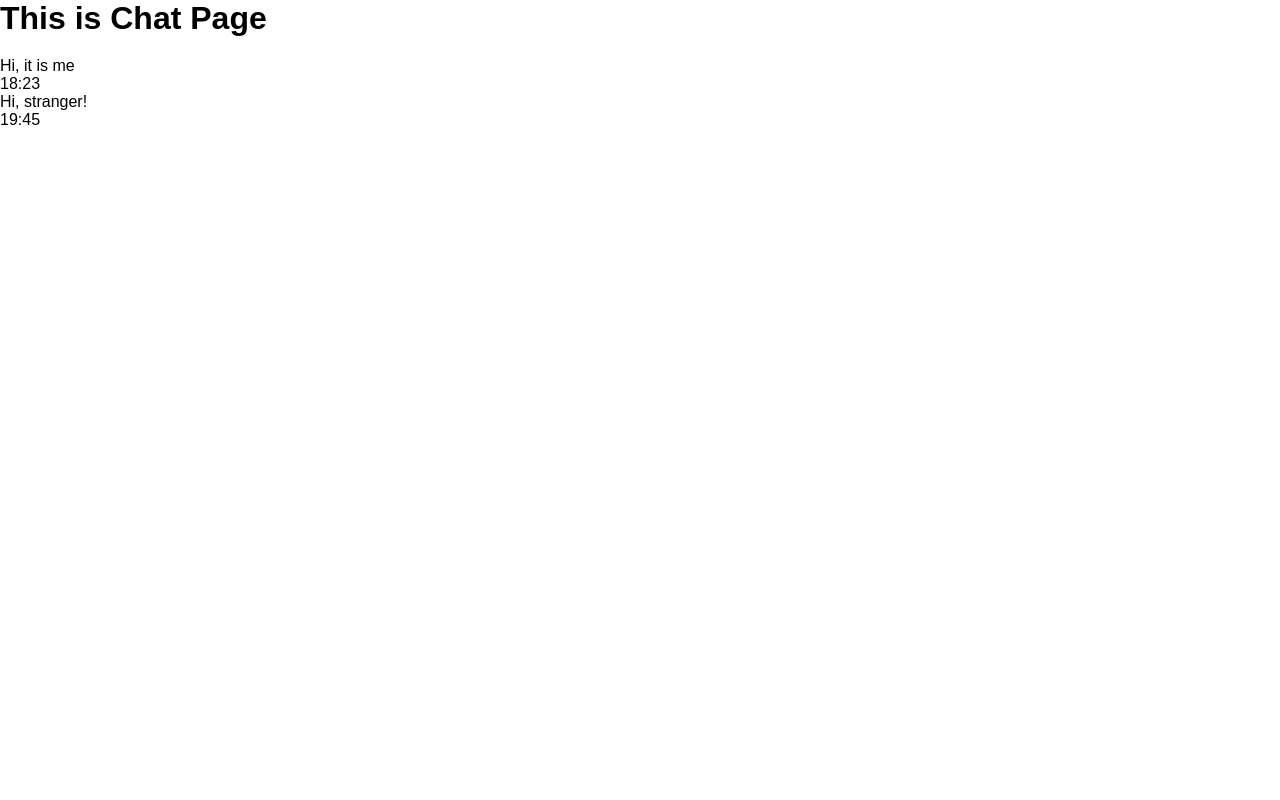
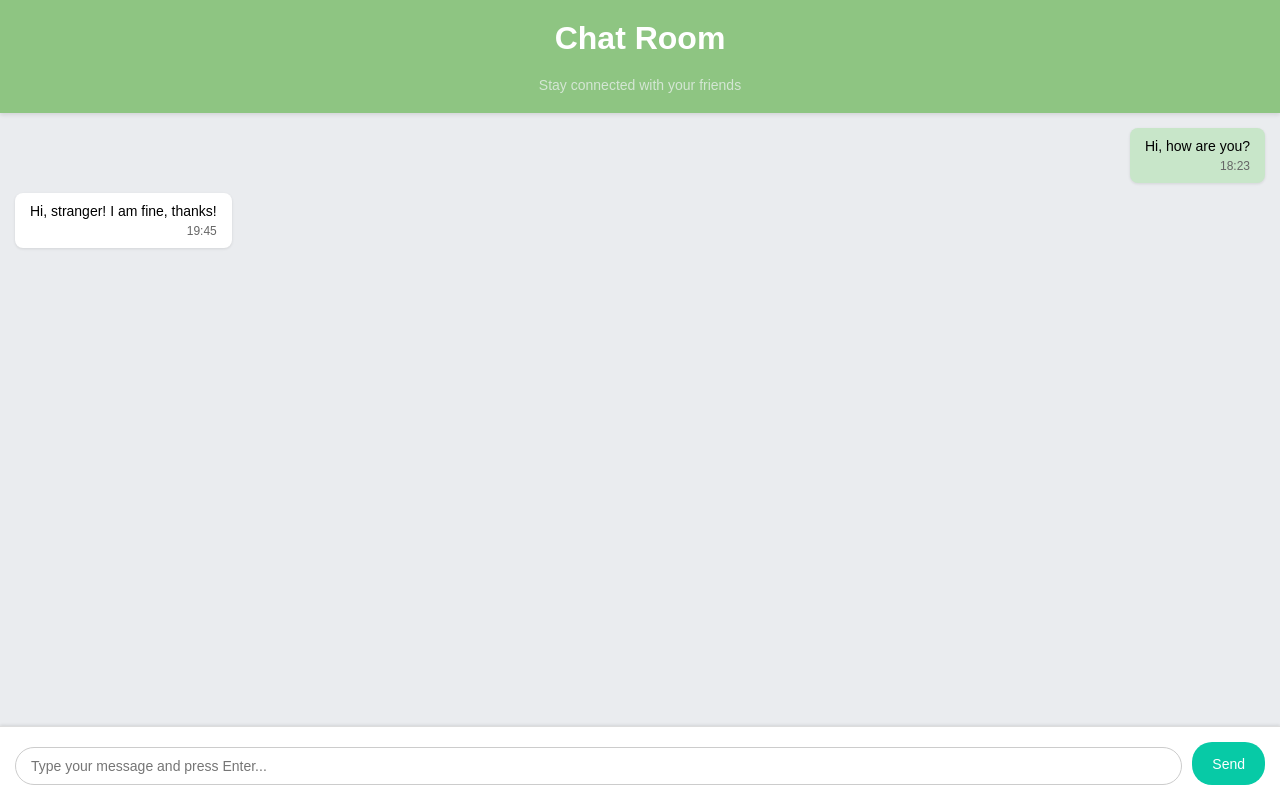
Before and after one commit to genier-developer/messenger-app, a React (Vite) app: page /chat in a window 1280 px wide. Built offline with nearby package versions, Linux system fonts and the light colour scheme.

Commit message:
refactor: change style palette and add handlers

```diff
--- a/src/pages/chat/chat.module.scss
+++ b/src/pages/chat/chat.module.scss
@@ -0,0 +1,99 @@
+.container {
+  display: flex;
+  flex-direction: column;
+  height: 100vh;
+  background-color: #eaecef;
+  font-family: 'Arial', sans-serif;
+}
+
+.header {
+  background-color: #8ec582;
+  color: white;
+  padding: 20px;
+  text-align: center;
+  box-shadow: 0 2px 4px rgba(0, 0, 0, 0.1);
+}
+
+.subHeader {
+  margin-top: 5px;
+  font-size: 14px;
+  color: #d4e6d4;
+}
+
+.messages {
+  flex-grow: 1;
+  padding: 15px;
+  overflow-y: auto;
+  display: flex;
+  flex-direction: column;
+  gap: 10px;
+}
+
+.message {
+  display: flex;
+  flex-direction: column;
+  max-width: 60%;
+  word-wrap: break-word;
+  padding: 10px 15px;
+  border-radius: 8px;
+  box-shadow: 0 1px 3px rgba(0, 0, 0, 0.1);
+}
+
+.sender-message {
+  align-self: flex-end;
+  background-color: #c8e6c9;
+}
+
+.receiver-message {
+  align-self: flex-start;
+  background-color: #ffffff;
+}
+
+.message-text {
+  font-size: 14px;
+  margin-bottom: 5px;
+}
+
+.message-time {
+  font-size: 12px;
+  color: #666;
+  text-align: right;
+}
+
+.inputContainer {
+  display: flex;
+  padding: 15px;
+  background-color: #ffffff;
+  border-top: 1px solid #ddd;
+  box-shadow: 0 -1px 3px rgba(0, 0, 0, 0.1);
+}
+
+.input {
+  flex-grow: 1;
+  padding: 10px 15px;
+  border: 1px solid #ccc;
+  border-radius: 20px;
+  font-size: 14px;
+  outline: none;
+  margin-right: 10px;
+  transition: border-color 0.3s ease;
+}
+
+.input:focus {
+  border-color: #4caf50;
+}
+
+.sendButton {
+  padding: 10px 20px;
+  background-color: #07CAA6;
+  color: white;
+  border: none;
+  border-radius: 20px;
+  font-size: 14px;
+  cursor: pointer;
+  transition: background-color 0.3s ease;
+}
+
+.sendButton:hover {
+  background-color: #45a049;
+}
--- a/src/pages/chat/chat.tsx
+++ b/src/pages/chat/chat.tsx
@@ -1,39 +1,91 @@
-import {FC, useState} from 'react';
+import { FC, useState, useRef, useEffect } from 'react';
+import s from './chat.module.scss';
 
 export type Message = {
   id: number;
   text: string;
-  sender: string;
+  user: 'sender' | 'receiver';
   time: string;
-}
+};
 
-const initialMessage: Message[] = [
+const initialMessages: Message[] = [
   {
     id: 1,
-    text: 'Hi, it is me',
-    sender: 'Me',
-    time: '18:23'
+    text: 'Hi, how are you?',
+    user: 'sender',
+    time: '18:23',
   },
   {
     id: 2,
-    text: 'Hi, stranger!',
-    sender: 'Me',
-    time: '19:45'}
-]
+    text: 'Hi, stranger! I am fine, thanks!',
+    user: 'receiver',
+    time: '19:45',
+  },
+];
+
 export const Chat: FC = () => {
-  const [ messages, setMessages] = useState<Message[]>(initialMessage)
+  const [messages, setMessages] = useState<Message[]>(initialMessages);
+  const [newMessage, setNewMessage] = useState('');
+  const messagesEndRef = useRef<HTMLDivElement | null>(null);
+
+  // Автопрокрутка к последнему сообщению
+  useEffect(() => {
+    messagesEndRef.current?.scrollIntoView({ behavior: 'smooth' });
+  }, [messages]);
+
+  const handleSendMessage = () => {
+    if (newMessage.trim()) {
+      const message: Message = {
+        id: messages.length + 1,
+        text: newMessage,
+        user: 'sender',
+        time: new Date().toLocaleTimeString([], { hour: '2-digit', minute: '2-digit' }),
+      };
+
+      setMessages((prev) => [...prev, message]);
+      setNewMessage('');
+    }
+  };
+
+  const handleKeyPress = (e: React.KeyboardEvent<HTMLInputElement>) => {
+    if (e.key === 'Enter') {
+      handleSendMessage();
+    }
+  };
 
   return (
-    <>
-      <h1>
-        This is Chat Page
-      </h1>
-      {messages.map((message)=>(
-        <>
-          <div key={message.id}>{message.text}</div>
-          <div>{message.time}</div>
-        </>
-      ))}
-    </>
+    <div className={s.container}>
+      <div className={s.header}>
+        <h1>Chat Room</h1>
+        <p className={s.subHeader}>Stay connected with your friends</p>
+      </div>
+
+      <div className={s.messages}>
+        {messages.map((message) => (
+          <div
+            key={message.id}
+            className={`${s.message} ${message.user === 'sender' ? s['sender-message'] : s['receiver-message']}`}
+          >
+            <div className={s['message-text']}>{message.text}</div>
+            <div className={s['message-time']}>{message.time}</div>
+          </div>
+        ))}
+        <div ref={messagesEndRef} />
+      </div>
+
+      <div className={s.inputContainer}>
+        <input
+          type="text"
+          value={newMessage}
+          onChange={(e) => setNewMessage(e.target.value)}
+          onKeyDown={handleKeyPress}
+          placeholder="Type your message and press Enter..."
+          className={s.input}
+        />
+        <button onClick={handleSendMessage} className={s.sendButton}>
+          Send
+        </button>
+      </div>
+    </div>
   );
 };
```
